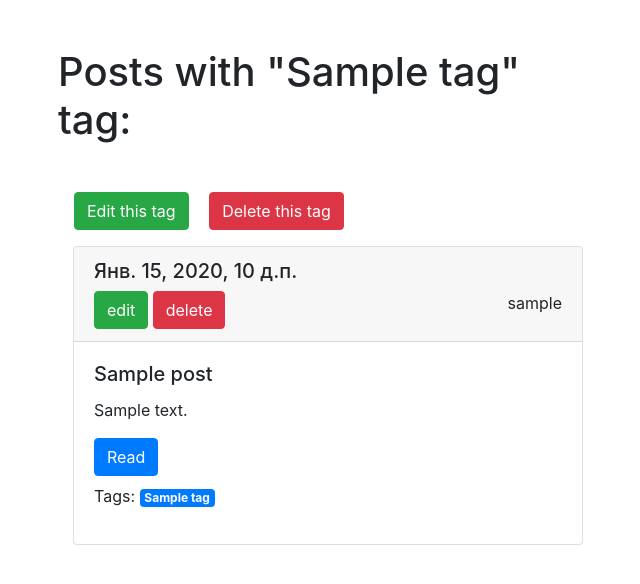
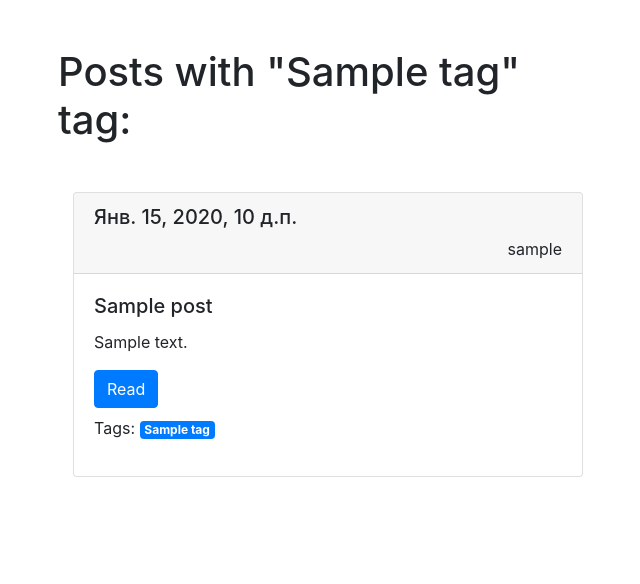
Before and after one commit to HolidayMan/pinkerblog, a Django app: a page that uses blog/templates/engine/post_card.html in a window 1280 px wide. Shown: the part 70-654 px from the top of the page, without its empty margins (217-857 px from the left). Run offline with Django 3.2, Linux system fonts and the light colour scheme; tables that the repository leaves empty hold one stand-in row (values such as "Sample post"); some libraries are stand-ins or nearby versions.

Commit message:
added checking of permission for obj

```diff
--- a/blog/templates/engine/post_card.html
+++ b/blog/templates/engine/post_card.html
@@ -2,8 +2,12 @@
       <div class="card-header">
         <h5>{{post.date}}</h5>
         <div class="float-right">{{ post.author }}</div>
-        <a href="{{post.get_edit_url}}"><button class="btn btn-success">edit</button></a>
-        <a href="{{post.get_delete_url}}"><button class="btn btn-danger">delete</button></a>
+        {% if user.is_authenticated %}
+          {% if user.username == post.author.username or user.is_staff %}
+            <a href="{{post.get_edit_url}}"><button class="btn btn-success">edit</button></a>
+            <a href="{{post.get_delete_url}}"><button class="btn btn-danger">delete</button></a>
+          {% endif %}
+        {% endif %}
       </div>
       {% comment %} <h5 class="card-header">{{post.date}}</h5> {% endcomment %}
       <div class="card-body">
--- a/blog/templates/engine/tag_detail.html
+++ b/blog/templates/engine/tag_detail.html
@@ -6,8 +6,10 @@
 
 {% block content %}
     <h1 class="mb-5">Posts with "{{ tag.title }}" tag:</h1>
-    <a href="{{tag.get_edit_url}}"><button class="btn btn-success ml-3">Edit this tag</button></a>
-    <a href="{{tag.get_delete_url}}"><button class="btn btn-danger ml-3">Delete this tag</button></a>
+    {% if user.is_staff %}
+        <a href="{{tag.get_edit_url}}"><button class="btn btn-success ml-3">Edit this tag</button></a>
+        <a href="{{tag.get_delete_url}}"><button class="btn btn-danger ml-3">Delete this tag</button></a>
+    {% endif %}
 
     <div class="container mt-3">
         {% for post in tag.posts.all %}
```
